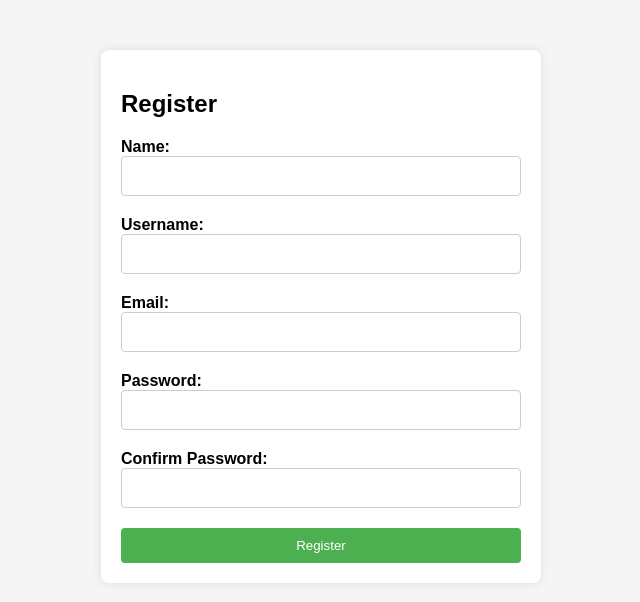
After one commit to shohan-dev/Django-Demo-web, a Django app: page /register in a window 1280 px wide. The commit adds this page. Shown: the top 602 px of the page, without its empty margins (319-959 px from the left). Run offline with Django 5.2, Linux system fonts and the light colour scheme.

Commit message:
register added

```diff
--- a/home/templates/base.html
+++ b/home/templates/base.html
@@ -15,6 +15,8 @@
                 <li><a href="/about">About</a></li>
                 <li><a href="/table">Table</a></li>
                 <li><a href="/student">Student</a></li>
+                <li><a href="/register">register</a></li>
+                <li><a href="/login">login</a></li>
 
             </ul>
         </nav>
--- a/myweb/urls.py
+++ b/myweb/urls.py
@@ -11,6 +11,8 @@ urlpatterns = [
     path('', home),
     path("about", about),
     path("student", student_s),
+    path("login", login),
+    path("register", register),
     path("table", table),
     path("delete_txt_table/<int:id>", delete_txt),
     path("update_table/<int:id>", update_table),
--- a/students/models.py
+++ b/students/models.py
@@ -1,7 +1,9 @@
 from django.db import models
+from django.contrib.auth.models import User
 
 class Student(models.Model):
+    user = models.ForeignKey(User, on_delete=models.SET_NULL, null=True, blank=True)
     name = models.CharField(max_length=100)
     age = models.IntegerField()
     gender = models.CharField(max_length=10)
-    image = models.ImageField(upload_to='img/')  # Specify the 'upload_to' parameter
+    image = models.ImageField(upload_to='img/', null=True, blank=True)  # Remove the NOT NULL constraint temporarily
--- /dev/null
+++ b/students/templates/register.html
@@ -0,0 +1,108 @@
+<!DOCTYPE html>
+<html lang="en">
+<head>
+<meta charset="UTF-8">
+<meta name="viewport" content="width=device-width, initial-scale=1.0">
+<title>User Registration</title>
+<style>
+    body {
+        font-family: Arial, sans-serif;
+        background-color: #f5f5f5;
+        margin: 0;
+        padding: 0;
+    }
+
+    .container {
+        max-width: 400px;
+        margin: 50px auto;
+        padding: 20px;
+        background-color: #fff;
+        border-radius: 8px;
+        box-shadow: 0 0 10px rgba(0, 0, 0, 0.1);
+    }
+
+    .form-group {
+        margin-bottom: 20px;
+    }
+
+    label {
+        display: block;
+        font-weight: bold;
+    }
+
+    input[type="text"],
+    input[type="email"],
+    input[type="password"] {
+        width: 100%;
+        padding: 10px;
+        font-size: 16px;
+        border: 1px solid #ccc;
+        border-radius: 4px;
+        box-sizing: border-box;
+    }
+
+    button {
+        width: 100%;
+        padding: 10px;
+        background-color: #4CAF50;
+        color: white;
+        border: none;
+        border-radius: 4px;
+        cursor: pointer;
+    }
+
+    button:hover {
+        background-color: #45a049;
+    }
+
+    .error {
+        color: red;
+        font-size: 12px;
+    }
+</style>
+</head>
+<body>
+<div class="container">
+    <form id="registrationForm" method="post">
+        {% csrf_token %}
+        <h2>Register</h2>
+        <div class="form-group">
+            <label for="name">Name:</label>
+            <input type="text" id="name" name="name" required>
+            {% if errors.name %}
+            <small class="error">{{ errors.name }}</small>
+            {% endif %}
+        </div>
+        <div class="form-group">
+            <label for="username">Username:</label>
+            <input type="text" id="username" name="username" required>
+            {% if errors.username %}
+            <small class="error">{{ errors.username }}</small>
+            {% endif %}
+        </div>
+        <div class="form-group">
+            <label for="email">Email:</label>
+            <input type="email" id="email" name="email" required>
+            {% if errors.email %}
+            <small class="error">{{ errors.email }}</small>
+            {% endif %}
+        </div>
+        <div class="form-group">
+            <label for="password">Password:</label>
+            <input type="password" id="password" name="password" required>
+            {% if errors.password %}
+            <small class="error">{{ errors.password }}</small>
+            {% endif %}
+        </div>
+        <div class="form-group">
+            <label for="confirm_password">Confirm Password:</label>
+            <input type="password" id="confirm_password" name="confirm_password" required>
+            {% if errors.confirm_password %}
+            <small class="error">{{ errors.confirm_password }}</small>
+            {% endif %}
+        </div>
+        <button type="submit">Register</button>
+    </form>
+</div>
+</body>
+</html>
--- a/students/views.py
+++ b/students/views.py
@@ -1,5 +1,10 @@
 from django.shortcuts import render, redirect,HttpResponse
 from .models import Student
+from django.contrib.auth.models import User
+from django.contrib import messages
+import time
+import re
+
 
 def student_s(request):
     if request.method == 'POST':
@@ -72,3 +77,60 @@ def update_table(request, id):
 
     context = {"data": data}
     return render(request, 'update_table.html', context)
+
+
+
+def login(request):
+    return render(request,'login.html')
+
+
+
+
+from django.contrib import messages
+from django.shortcuts import render, redirect
+from django.contrib.auth.models import User
+
+def register(request):
+    if request.method == 'POST':
+        name = request.POST.get('name')
+        email = request.POST.get('email')
+        password = request.POST.get('password')
+        username = request.POST.get('username')
+
+        # Simple validation
+        errors = {}
+        if not name:
+            errors['name'] = 'Name is required'
+        if not username:
+            errors['username'] = 'Username is required'
+        elif User.objects.filter(username=username).exists():
+            errors['username'] = 'Username already exists. Please choose a different username.'
+        if not email:
+            errors['email'] = 'Email is required'
+        elif not isValidEmail(email):
+            errors['email'] = 'Invalid email format'
+        if not password:
+            errors['password'] = 'Password is required'
+        if password != request.POST.get('confirm_password'):
+            errors['confirm_password'] = 'Passwords do not match'
+
+        if errors:
+            return render(request, 'register.html', {'errors': errors, 'data': request.POST})
+
+
+        # Create user object with provided information
+        user = User.objects.create_user(first_name=name, username=username, email=email, password=password)
+
+        # Save user object to database
+        user.save()
+
+        messages.success(request, 'Registration successful!')
+        return redirect('/login')
+
+    # Render registration form for GET requests
+    return render(request, 'register.html')
+
+def isValidEmail(email):
+    # Simple email validation regex
+    emailRegex = r'^[^\s@]+@[^\s@]+\.[^\s@]+$'
+    return re.match(emailRegex, email)
```
Also changed, not shown: students/templates/login.html (added, +103 -0 lines), db.sqlite3.
